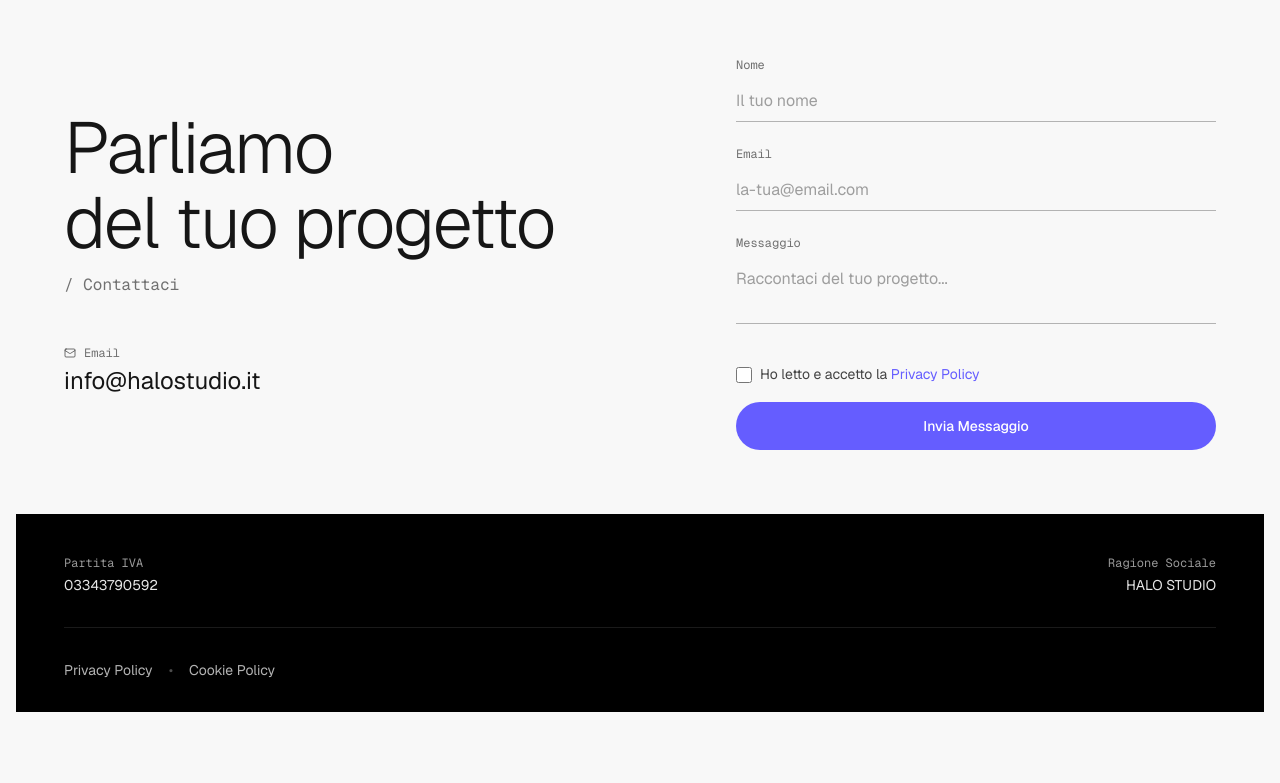
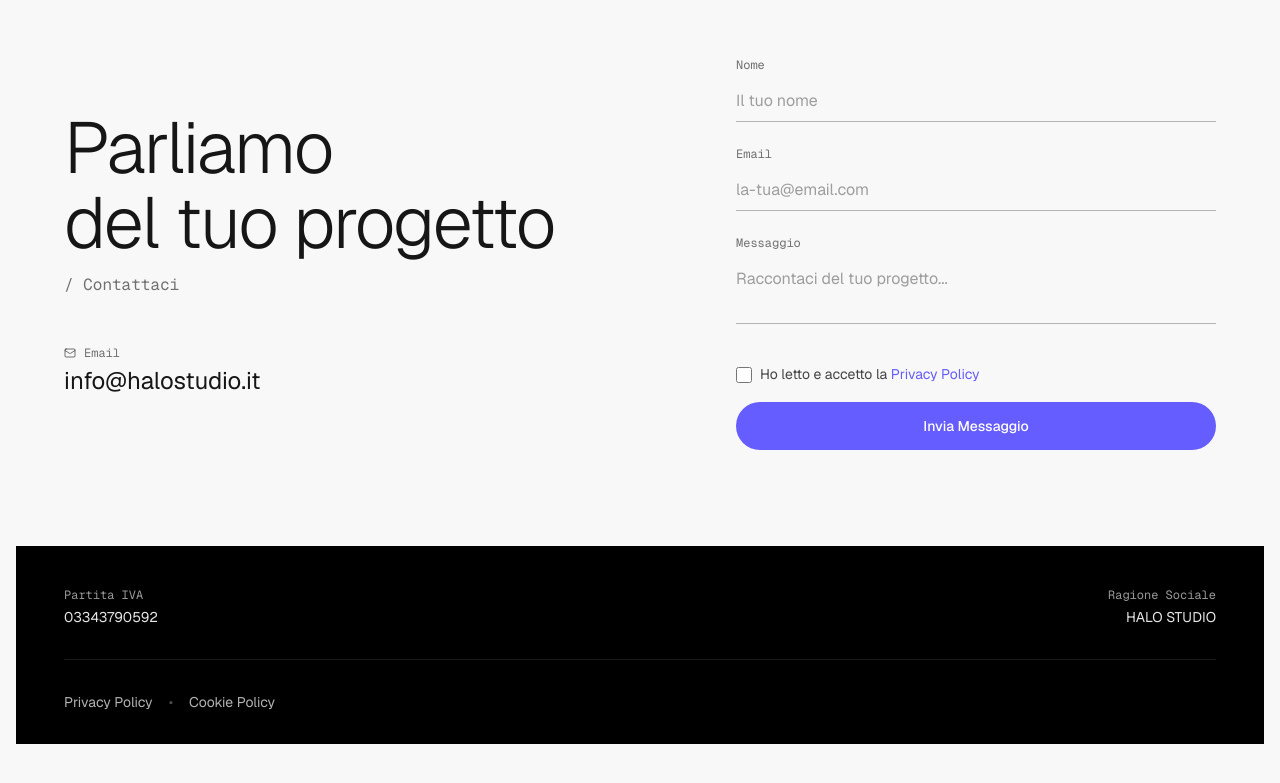
Before and after one commit to haloxsuperia-star/Halostudio-website, a Next.js app: page / in a window 1280 px wide. Shown: the part 1724-2507 px from the top of the page. Built offline with nearby package versions, Linux system fonts and the light colour scheme.

Commit message:
fix: adjust footer positioning and body flex layout
Use flexbox for body and restructure footer spacing for better layout.

```diff
--- a/app/layout.tsx
+++ b/app/layout.tsx
@@ -59,7 +59,7 @@ export default function RootLayout({
         <meta name="theme-color" content="#0a0a0a" media="(prefers-color-scheme: dark)" />
         <meta name="theme-color" content="#ffffff" media="(prefers-color-scheme: light)" />
       </head>
-      <body className={`font-sans antialiased`}>
+      <body className={`font-sans antialiased flex flex-col min-h-screen`}>
         <CustomCursor />
         {children}
         <CookieBanner />
--- a/components/sections/contact-section.tsx
+++ b/components/sections/contact-section.tsx
@@ -77,7 +77,7 @@ export const ContactSection = forwardRef<HTMLDivElement>(function ContactSection
   return (
     <section
       ref={setRefs}
-      className="flex min-h-screen w-full flex-col px-4 py-16 sm:px-6 sm:py-20 md:px-12 md:py-24 lg:px-16 overflow-x-hidden"
+      className="flex w-full flex-col px-4 py-16 sm:px-6 sm:py-20 md:px-12 md:py-24 lg:px-16 overflow-x-hidden"
     >
       <div className="mx-auto w-full max-w-7xl flex-1 flex flex-col justify-center py-4 sm:py-0">
         <div className="grid gap-6 sm:gap-8 md:grid-cols-[1.2fr_1fr] md:gap-16 lg:gap-24">
@@ -223,7 +223,7 @@ export const ContactSection = forwardRef<HTMLDivElement>(function ContactSection
       </div>
 
       {/* Footer with company info */}
-      <div className="bg-black text-white border-t border-black pt-6 pb-4 sm:pt-8 sm:pb-6 md:pt-10 md:pb-8 mt-8 sm:mt-12 md:mt-16 -mx-4 sm:-mx-6 md:-mx-12 px-4 sm:px-6 md:px-12">
+      <div className="bg-black text-white border-t border-black pt-6 pb-4 sm:pt-8 sm:pb-6 md:pt-10 md:pb-8 mt-16 sm:mt-20 md:mt-24 -mx-4 sm:-mx-6 md:-mx-12 px-4 sm:px-6 md:px-12">
         <div className="grid grid-cols-2 gap-4 sm:gap-8 md:gap-16">
           <div>
             <p className="mb-1 font-mono text-[10px] text-white/60 sm:text-xs">Partita IVA</p>
```
